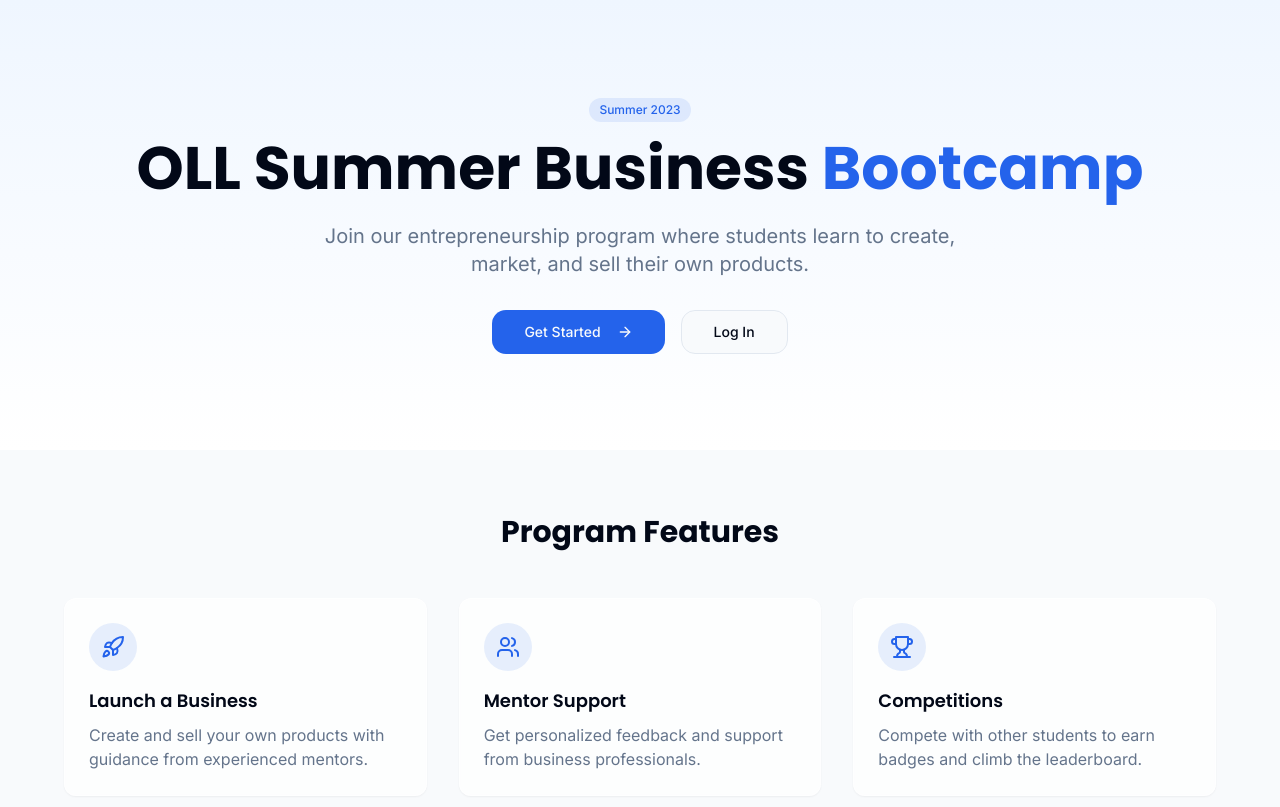
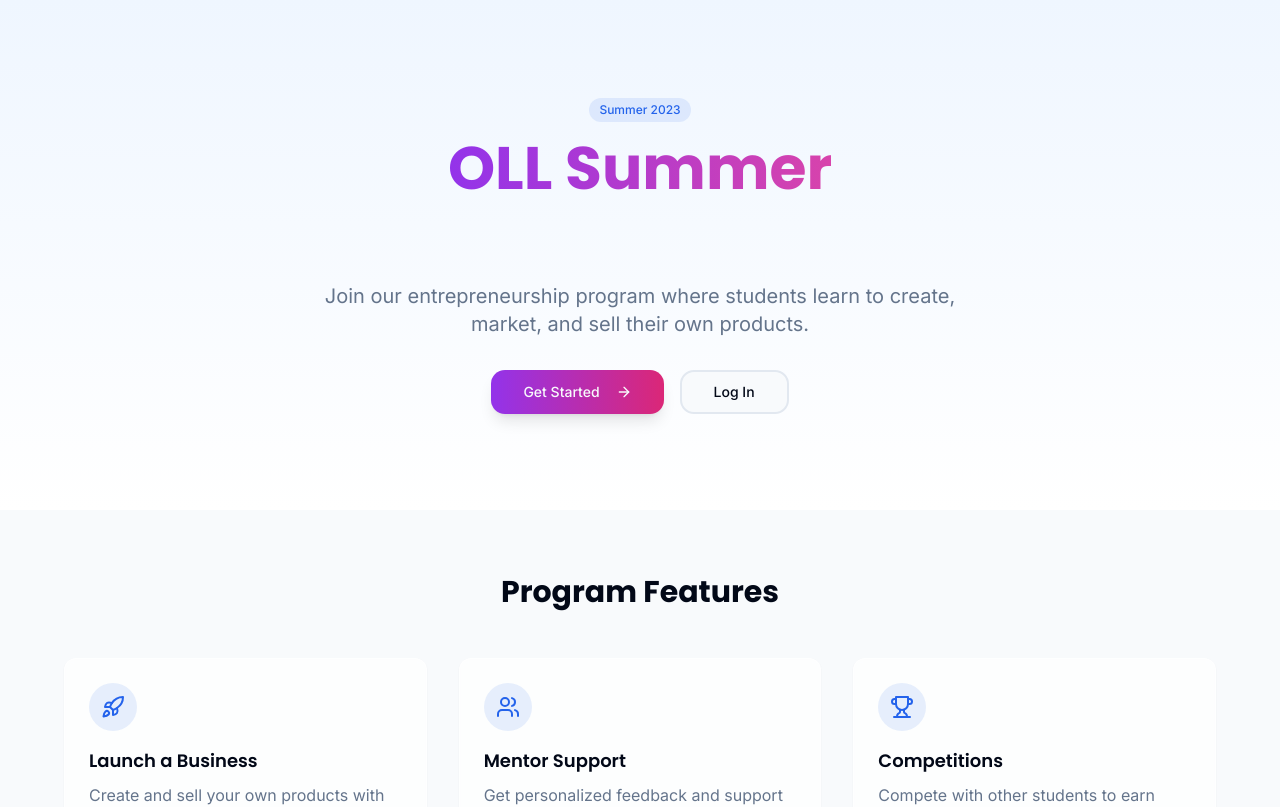
Before and after one commit to 123sussy/business-adventure-portal-71, a React (Vite) app: page / in a window 1280 px wide. Shown: the top 807 px of the page. Built offline with nearby package versions, Linux system fonts and the light colour scheme.

Commit message:
Add live changing text feature
Implement the live changing text feature for the heading and improve its appearance.

```diff
--- a/src/pages/Index.tsx
+++ b/src/pages/Index.tsx
@@ -1,5 +1,5 @@
 
-import React from 'react';
+import React, { useState, useEffect } from 'react';
 import { Link } from 'react-router-dom';
 import { ArrowRight, Rocket, Users, Trophy, Star } from 'lucide-react';
 import { Button } from '@/components/ui/button';
@@ -34,6 +34,22 @@ const FeatureCard = ({
 );
 
 const Index = () => {
+  const [textIndex, setTextIndex] = useState(0);
+  const rotatingTexts = [
+    "Business Bootcamp",
+    "Entrepreneurship Program",
+    "Startup Academy",
+    "Innovation Workshop"
+  ];
+
+  useEffect(() => {
+    const interval = setInterval(() => {
+      setTextIndex(prevIndex => (prevIndex + 1) % rotatingTexts.length);
+    }, 3000);
+
+    return () => clearInterval(interval);
+  }, []);
+
   return (
     <div className="min-h-screen">
       {/* Hero Section */}
@@ -42,19 +58,27 @@ const Index = () => {
           <div className="inline-block animate-fade-in">
             <span className="badge-primary mb-4">Summer 2023</span>
           </div>
-          <h1 className="text-4xl md:text-6xl font-bold mb-6 animate-fade-in" style={{animationDelay: '0.1s'}}>
-            OLL Summer Business <span className="text-primary">Bootcamp</span>
+          <h1 className="text-4xl md:text-6xl font-bold mb-6 animate-fade-in relative" style={{animationDelay: '0.1s'}}>
+            <span className="bg-clip-text text-transparent bg-gradient-to-r from-purple-600 via-pink-500 to-orange-500">
+              OLL Summer <br />
+              <span className="relative">
+                <span className="opacity-0">Business Bootcamp</span>
+                <span className="absolute left-0 right-0 top-0 bottom-0 flex justify-center items-center overflow-hidden transition-all duration-500">
+                  {rotatingTexts[textIndex]}
+                </span>
+              </span>
+            </span>
           </h1>
           <p className="text-xl text-muted-foreground max-w-2xl mx-auto mb-8 animate-fade-in" style={{animationDelay: '0.2s'}}>
             Join our entrepreneurship program where students learn to create, market, and sell their own products.
           </p>
           <div className="flex flex-col sm:flex-row gap-4 justify-center animate-fade-in" style={{animationDelay: '0.3s'}}>
-            <Button size="lg" asChild>
+            <Button size="lg" asChild className="bg-gradient-to-r from-purple-600 to-pink-600 hover:from-purple-700 hover:to-pink-700 shadow-lg hover:shadow-xl transition-all">
               <Link to="/dashboard">
                 Get Started <ArrowRight className="ml-2" size={16} />
               </Link>
             </Button>
-            <Button size="lg" variant="outline" asChild>
+            <Button size="lg" variant="outline" asChild className="border-2 hover:bg-gray-50 transition-all">
               <Link to="/login">Log In</Link>
             </Button>
           </div>
@@ -119,7 +143,7 @@ const Index = () => {
         <div className="max-w-4xl mx-auto text-center">
           <h2 className="text-3xl font-bold mb-4">Ready to Start Your Business Journey?</h2>
           <p className="text-muted-foreground mb-8">Join hundreds of students who are building their entrepreneurial skills.</p>
-          <Button size="lg" asChild>
+          <Button size="lg" asChild className="bg-gradient-to-r from-purple-600 to-pink-600 hover:from-purple-700 hover:to-pink-700 shadow-lg hover:shadow-xl transition-all">
             <Link to="/register">
               Register Now <ArrowRight className="ml-2" size={16} />
             </Link>
```
